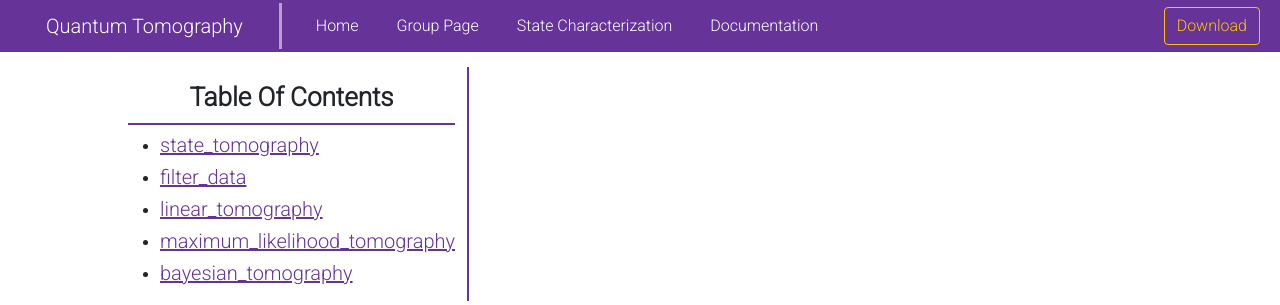
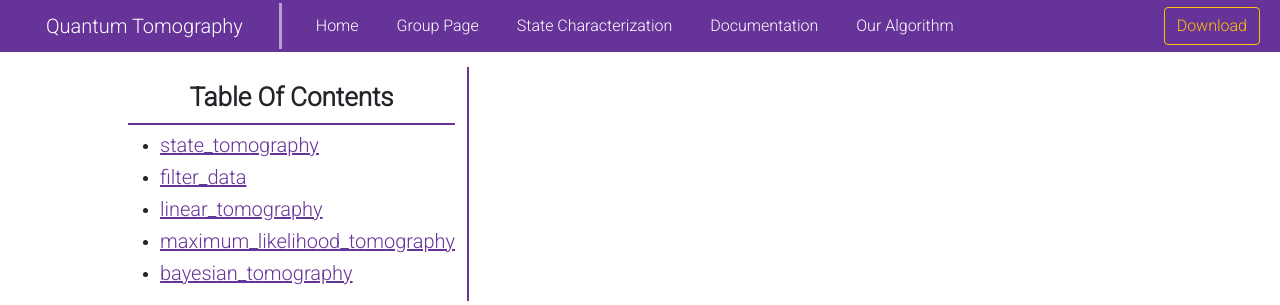
Before and after one commit to KwiatQIM/Flask-App, a Flask app: page /Algorithm/ in a window 1280 px wide. Shown: the top 305 px of the page. Run offline with Flask 2, Linux system fonts and the light colour scheme; parts of the project's set-up code (start-up, migrations or seed data) failed here and were passed over; some libraries are stand-ins or nearby versions.

Commit message:
added algorithm to nav bar

```diff
--- a/src/templates/base.html
+++ b/src/templates/base.html
@@ -46,6 +46,9 @@
                 <li class="nav-item btn">
                     <a class="nav-link" href="{{url_for('displayDocumentationPage')}}">Documentation</a>
                 </li>
+                <li class="nav-item btn">
+                    <a class="nav-link" href="{{url_for('displayAlgorithmPage')}}">Our Algorithm</a>
+                </li>
             </ul>
             <ul class="navbar-nav">
                 <li class="nav-item">
```
